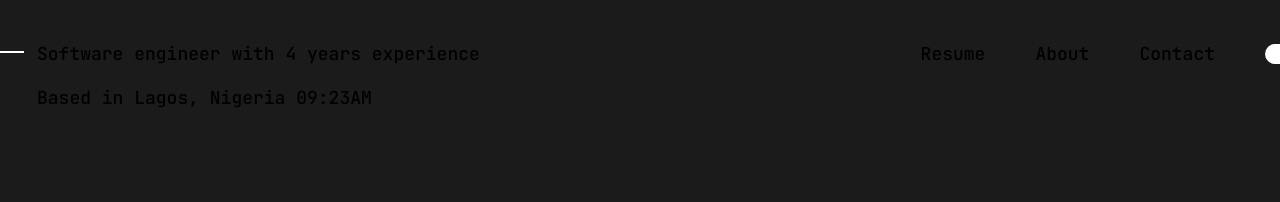
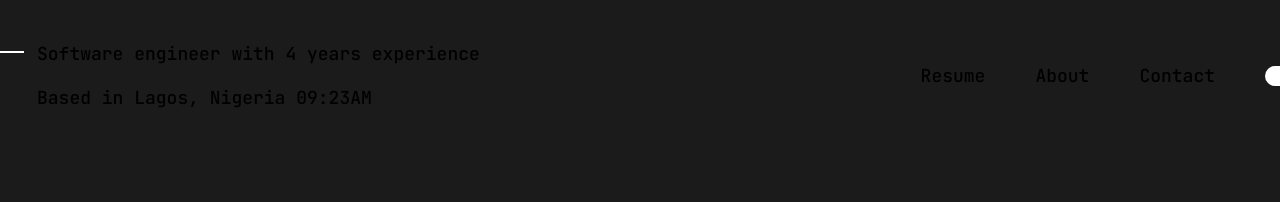
Before and after one commit to arkmadj/new-portfolio, a Next.js app: page / in a window 1280 px wide. Shown: the top 202 px of the page. Built offline with nearby package versions, Linux system fonts and the light colour scheme.

Commit message:
removed flex row as it's a default

```diff
--- a/app/components/NavBar.tsx
+++ b/app/components/NavBar.tsx
@@ -17,7 +17,7 @@ const NavBar = () => {
 		},
 	];
 	return (
-		<nav className="flex flex-row justify-between py-10 font-sans text-lg font-medium">
+		<nav className="flex justify-between py-10 font-sans text-lg font-medium">
 			<div className="flex gap-[13px]">
 				<div className=" w-6 h-[2px] bg-white mt-[11px]"></div>
 				<div className="flex flex-col gap-4">
@@ -25,7 +25,6 @@ const NavBar = () => {
 					<p>Based in Lagos, Nigeria 09:23AM</p>
 				</div>
 			</div>
-			<div>
 			<ul className="flex list-none gap-[50px] items-center">
 				{navLinks.map((link, key) => (
 					<li key={key} className="cursor-pointer">
@@ -36,7 +35,6 @@ const NavBar = () => {
 					<AppToggle />
 				</li>
 			</ul>
-			</div>
 		</nav>
 	);
 };
```
Lines whose indentation alone changed are shown as unchanged.
